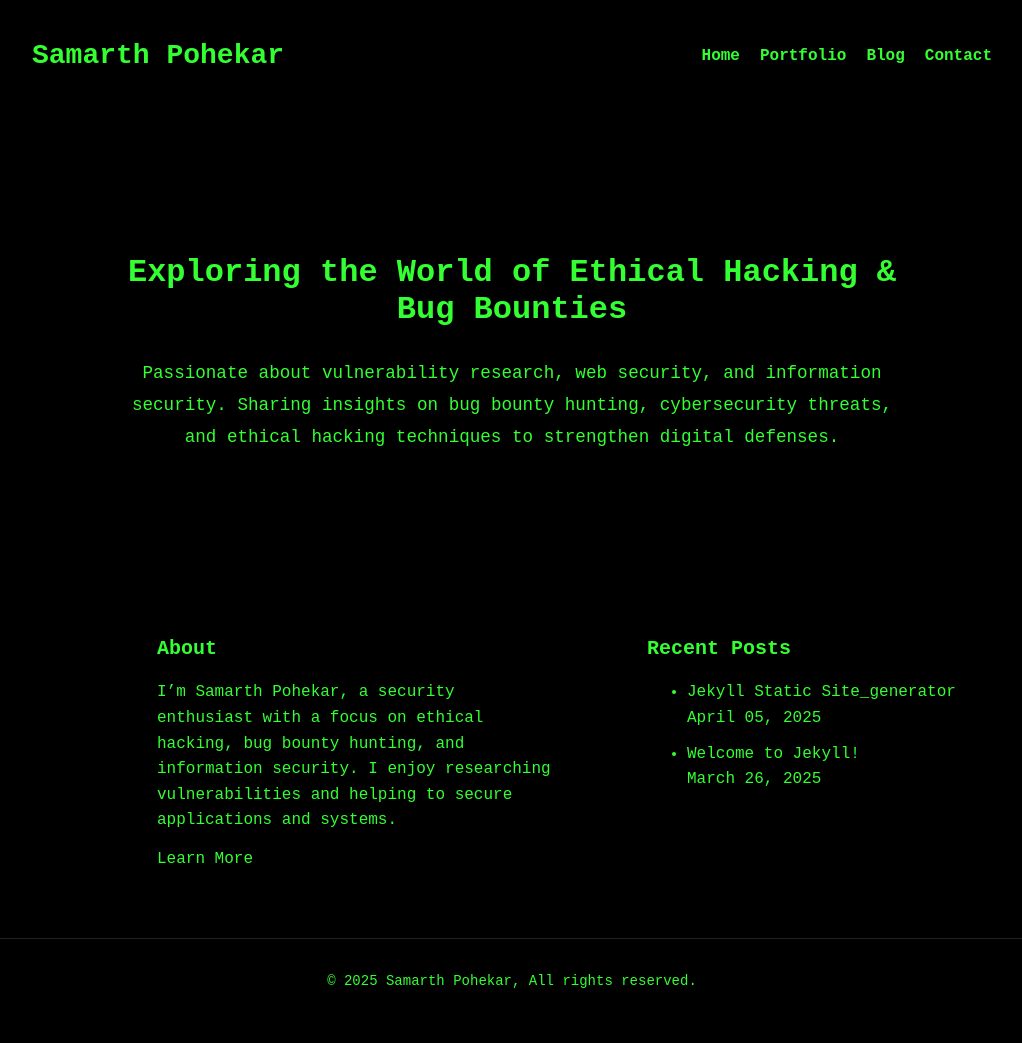
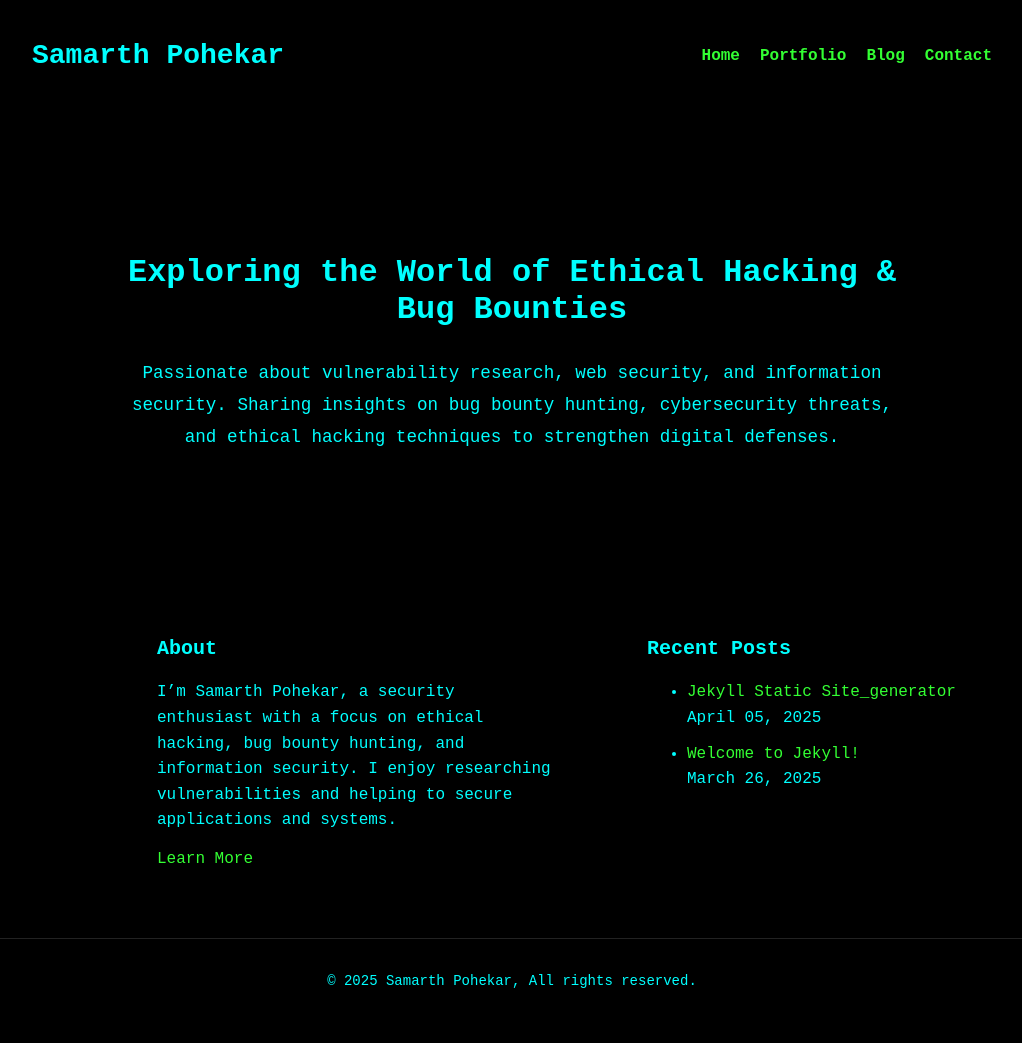
Before and after one commit to samarthpohekar/samarth_pohekar, a Jekyll site: the page built from index.html, in a window 1280 px wide. Shown: the whole page, without its empty margins (128-1150 px from the left). Built offline with Jekyll 4.4.1, drawn with Linux system fonts in a browser that asks for light colours.

Commit message:
Update style.css

```diff
--- a/assets/css/style.css
+++ b/assets/css/style.css
@@ -1,7 +1,7 @@
 /* General Page Styling */
 body {
     background-color: black;
-    color: #33ff33;
+    color: #00FFFF;
     font-family: 'Courier New', monospace;
     margin: 0;
     padding: 0;
```
